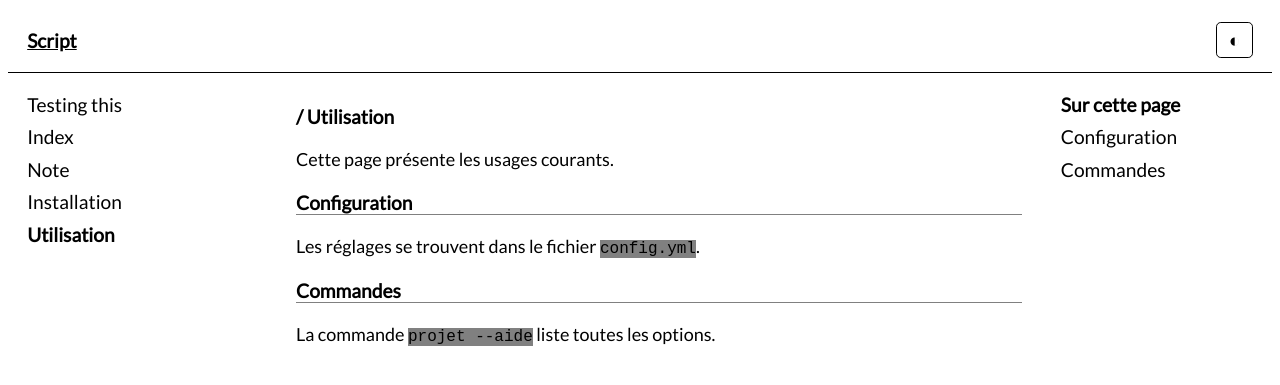
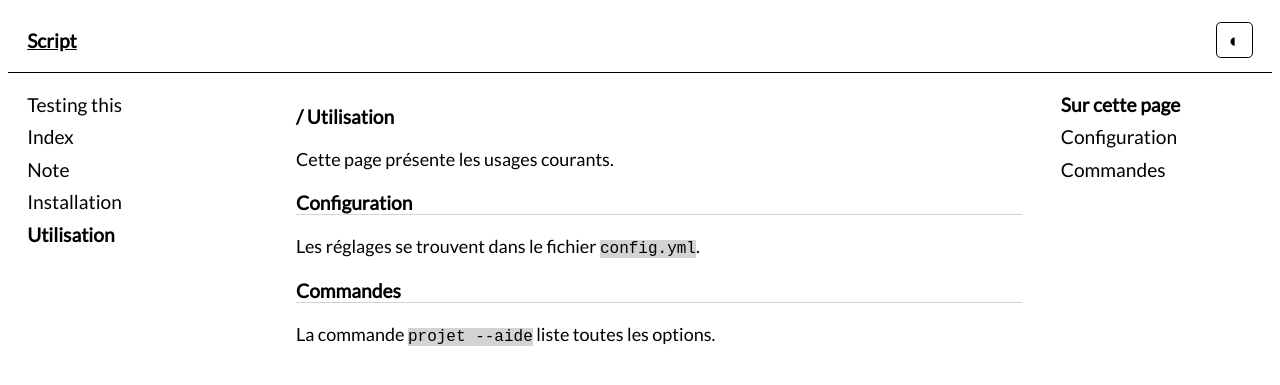
Before and after one commit to script-txt/script-txt.github.io, a Jekyll site: the page built from utilisation.md, in a window 1280 px wide. Shown: the top 385 px of the page. Built offline with Jekyll 4.4.1, drawn with Linux system fonts in a browser that asks for light colours.

Commit message:
Update default.html

```diff
--- a/_layouts/default.html
+++ b/_layouts/default.html
@@ -28,9 +28,9 @@
   :focus-visible { outline: 1px solid; outline-offset: 2px; }
   p { line-height: 1.5; }
   h1 { font-size: 1rem; font-style: strong; }
-  h2 { font-size: 1rem; font-style: strong; border-bottom: 1px solid; border-color: grey;}
+  h2 { font-size: 1rem; font-style: strong; border-bottom: 1px solid; border-color: lightgrey;}
   pre { overflow-x: auto; padding: 1rem; border: 1px solid; border-radius: 5px; }
-  code { background: grey; }
+  code { background: lightgrey; }
   img { max-width: 100%; border-radius: 5px }
 
   header { font-size: 1rem; font-style: strong; display: flex; justify-content: space-between; align-items: center; padding: .75rem 1rem; border-bottom: 1px solid; }
```
